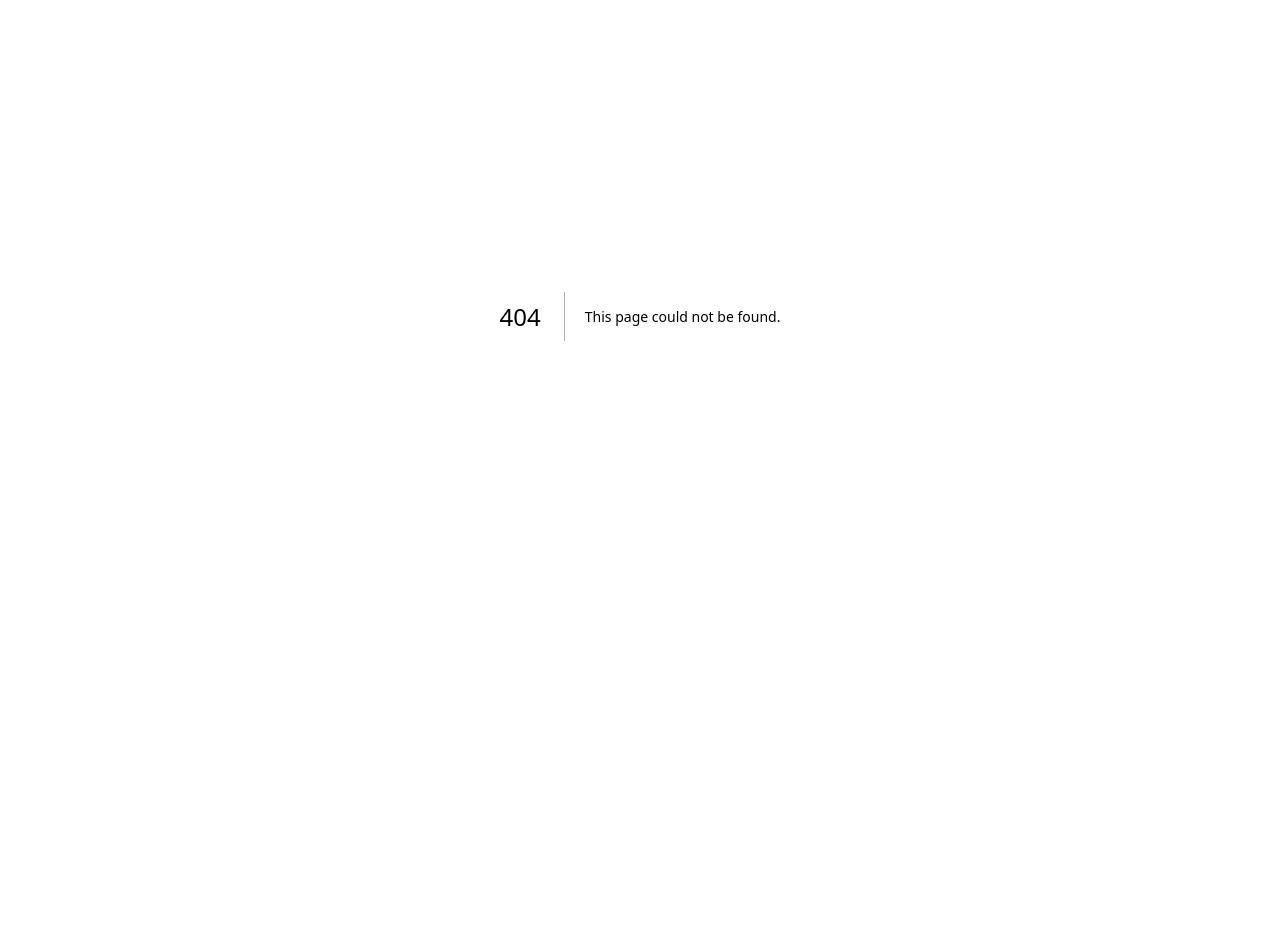
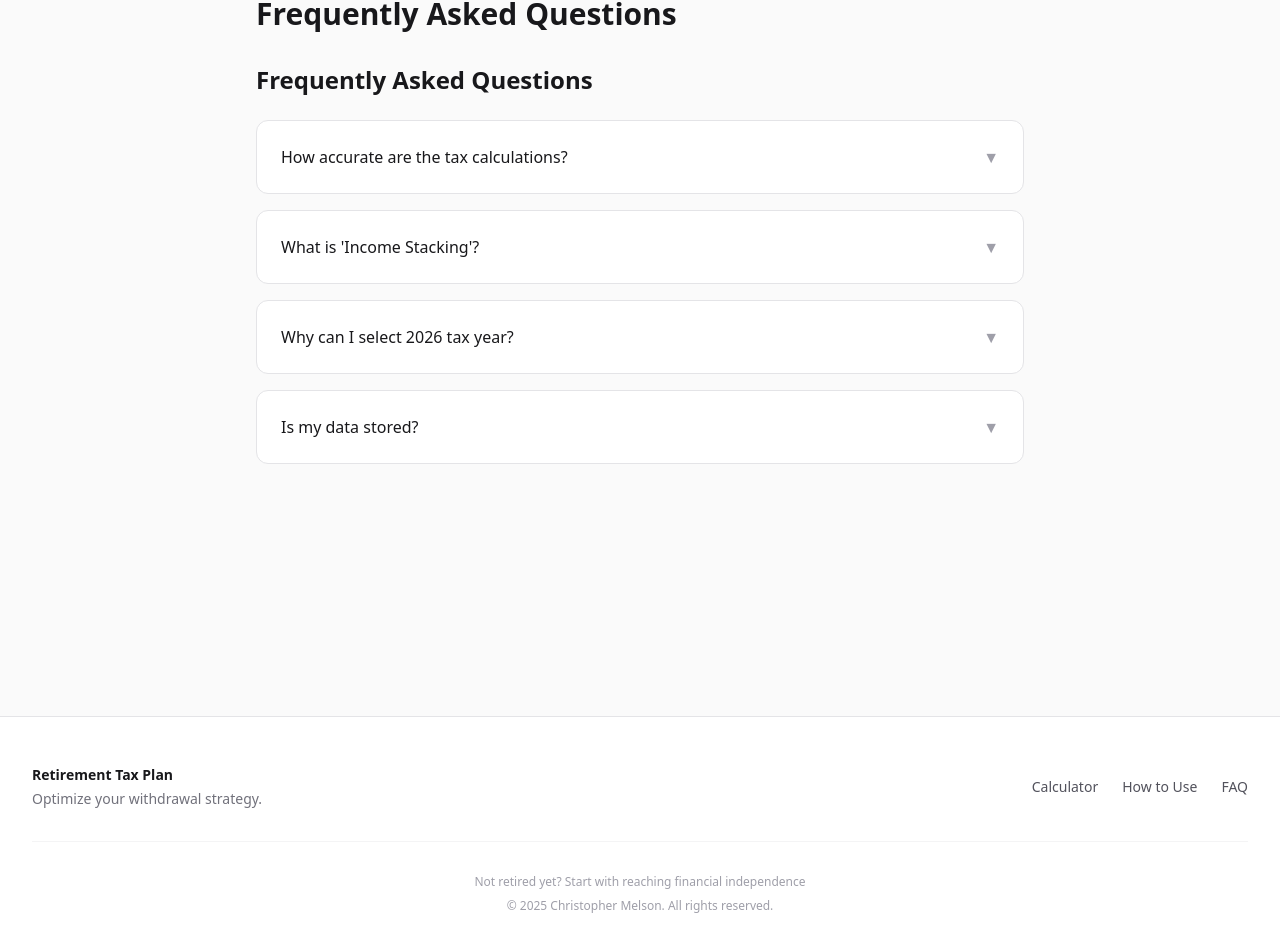
Before and after one commit to mels0n/retirement_tax_plan, a Next.js app: page /faq in a window 1280 px wide. Before the commit this address had no page. Shown: the part 84-1036 px from the top of the page. Before the commit the page ends 800 px from the top, so only its background shows below. Built offline with nearby package versions, Linux system fonts and the light colour scheme.

Commit message:
refactor: move docs to separate pages, add footer, implement static SEO files

```diff
--- /dev/null
+++ b/src/app/faq/page.tsx
@@ -0,0 +1,18 @@
+import { Faq } from '@/features/documentation/ui/Faq';
+import { Metadata } from 'next';
+
+export const metadata: Metadata = {
+    title: "Frequently Asked Questions | Retirement Tax Plan",
+    description: "Common questions about the Retirement Tax Plan application, tax assumptions, and methodology.",
+};
+
+export default function FaqPage() {
+    return (
+        <main className="min-h-screen bg-zinc-50 dark:bg-black p-4 sm:p-8">
+            <div className="max-w-3xl mx-auto py-12">
+                <h1 className="text-3xl font-bold text-zinc-900 dark:text-zinc-100 mb-8">Frequently Asked Questions</h1>
+                <Faq />
+            </div>
+        </main>
+    );
+}
--- /dev/null
+++ b/src/app/how-to-use/page.tsx
@@ -0,0 +1,18 @@
+import { HowToUse } from '@/features/documentation/ui/HowToUse';
+import { Metadata } from 'next';
+
+export const metadata: Metadata = {
+    title: "How to Use | Retirement Tax Plan",
+    description: "Step-by-step guide on how to use the Retirement Tax Plan calculator to optimize your withdrawal strategy.",
+};
+
+export default function HowToUsePage() {
+    return (
+        <main className="min-h-screen bg-zinc-50 dark:bg-black p-4 sm:p-8">
+            <div className="max-w-[1600px] mx-auto py-12">
+                <h1 className="text-3xl font-bold text-zinc-900 dark:text-zinc-100 mb-8">User Guide</h1>
+                <HowToUse />
+            </div>
+        </main>
+    );
+}
--- a/src/app/layout.tsx
+++ b/src/app/layout.tsx
@@ -44,6 +44,8 @@ export const metadata: Metadata = {
   },
 };
 
+import { Footer } from '@/widgets/layout/ui/Footer';
+
 export default function RootLayout({
   children,
 }: Readonly<{
@@ -52,9 +54,10 @@ export default function RootLayout({
   return (
     <html lang="en">
       <body
-        className={`${geistSans.variable} ${geistMono.variable} antialiased`}
+        className={`${geistSans.variable} ${geistMono.variable} antialiased min-h-screen flex flex-col`}
       >
         {children}
+        <Footer />
       </body>
     </html>
   );
--- a/src/app/page.tsx
+++ b/src/app/page.tsx
@@ -4,8 +4,6 @@ import { IncomeForm } from '@/features/tax-form/ui/IncomeForm';
 import { TaxSummary } from '@/widgets/tax-summary/ui/TaxSummary';
 import { SSOptimization } from '@/widgets/optimization-dashboard/ui/SSOptimization';
 import { OptimizationInsights } from '@/widgets/optimization-dashboard/ui/OptimizationInsights';
-import { HowToUse } from '@/features/documentation/ui/HowToUse';
-import { Faq } from '@/features/documentation/ui/Faq';
 import { AiFaq } from '@/features/documentation/ui/AiFaq';
 
 export default function Home() {
@@ -61,8 +59,6 @@ export default function Home() {
 
         {/* Section 3: Documentation & Help */}
         <div className="border-t border-zinc-200 dark:border-zinc-800 pt-8 space-y-12">
-          <HowToUse />
-          <Faq />
           <AiFaq />
         </div>
       </div>
--- /dev/null
+++ b/src/widgets/layout/ui/Footer.tsx
@@ -0,0 +1,54 @@
+import Link from 'next/link';
+import React from 'react';
+
+export const Footer: React.FC = () => {
+    return (
+        <footer className="border-t border-zinc-200 dark:border-zinc-800 bg-white dark:bg-zinc-950 mt-auto">
+            <div className="max-w-[1600px] mx-auto px-4 sm:px-8 py-8 md:py-12">
+                <div className="flex flex-col md:flex-row justify-between items-center gap-6">
+                    <div className="text-center md:text-left">
+                        <h3 className="text-sm font-semibold text-zinc-900 dark:text-zinc-100">Retirement Tax Plan</h3>
+                        <p className="text-sm text-zinc-500 dark:text-zinc-400 mt-1">
+                            Optimize your withdrawal strategy.
+                        </p>
+                    </div>
+
+                    <nav className="flex items-center gap-6">
+                        <Link
+                            href="/"
+                            className="text-sm text-zinc-600 dark:text-zinc-400 hover:text-zinc-900 dark:hover:text-zinc-200 transition-colors"
+                        >
+                            Calculator
+                        </Link>
+                        <Link
+                            href="/how-to-use"
+                            className="text-sm text-zinc-600 dark:text-zinc-400 hover:text-zinc-900 dark:hover:text-zinc-200 transition-colors"
+                        >
+                            How to Use
+                        </Link>
+                        <Link
+                            href="/faq"
+                            className="text-sm text-zinc-600 dark:text-zinc-400 hover:text-zinc-900 dark:hover:text-zinc-200 transition-colors"
+                        >
+                            FAQ
+                        </Link>
+                    </nav>
+                </div>
+
+                <div className="mt-8 pt-8 border-t border-zinc-100 dark:border-zinc-900 flex flex-col items-center gap-2">
+                    <a
+                        href="https://financial-independence.melson.us/"
+                        target="_blank"
+                        rel="noopener noreferrer"
+                        className="text-xs text-zinc-400 hover:text-zinc-600 dark:hover:text-zinc-300 transition-colors"
+                    >
+                        Not retired yet? Start with reaching financial independence
+                    </a>
+                    <p className="text-xs text-zinc-400">
+                        &copy; {new Date().getFullYear()} Christopher Melson. All rights reserved.
+                    </p>
+                </div>
+            </div>
+        </footer>
+    );
+};
```
Also changed, not shown: public/robots.txt (added), 1 other file (tests, documents, lock files or other folders).
